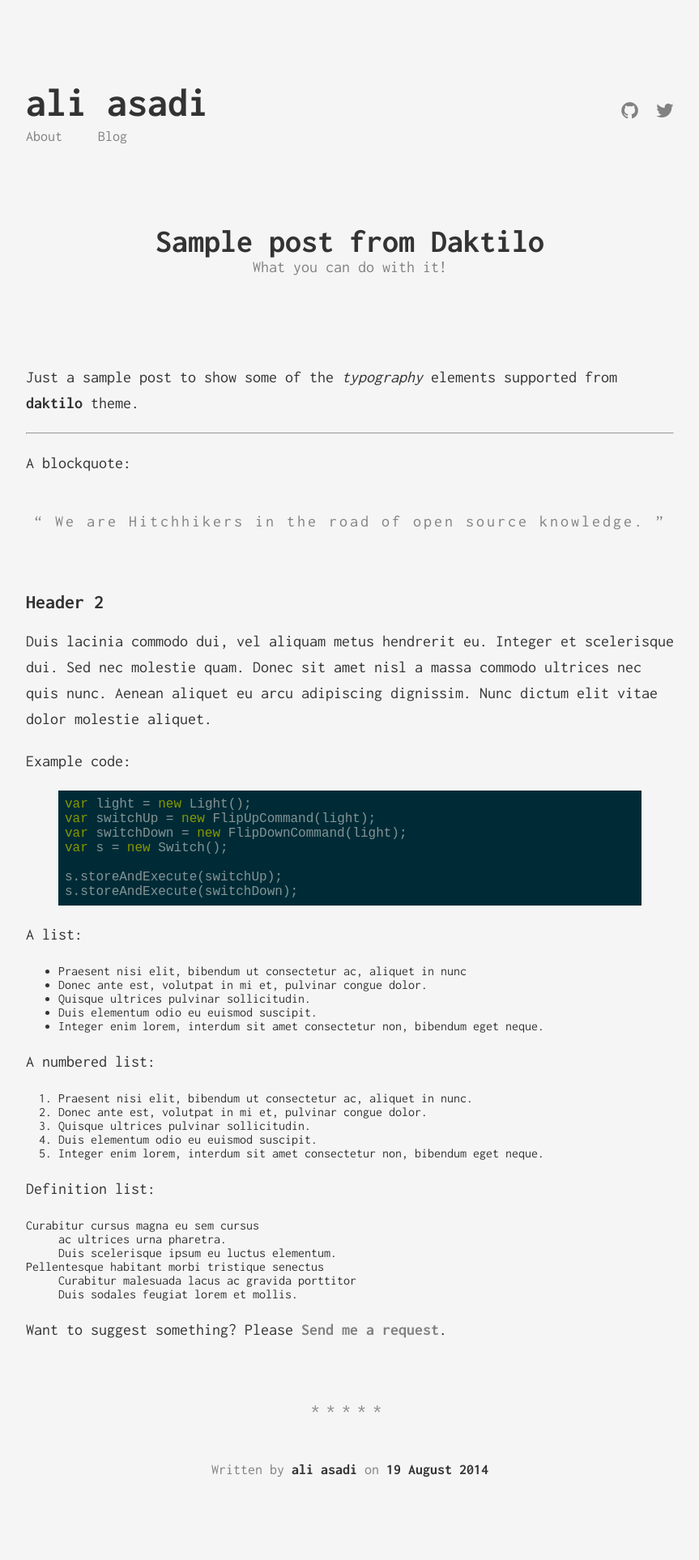
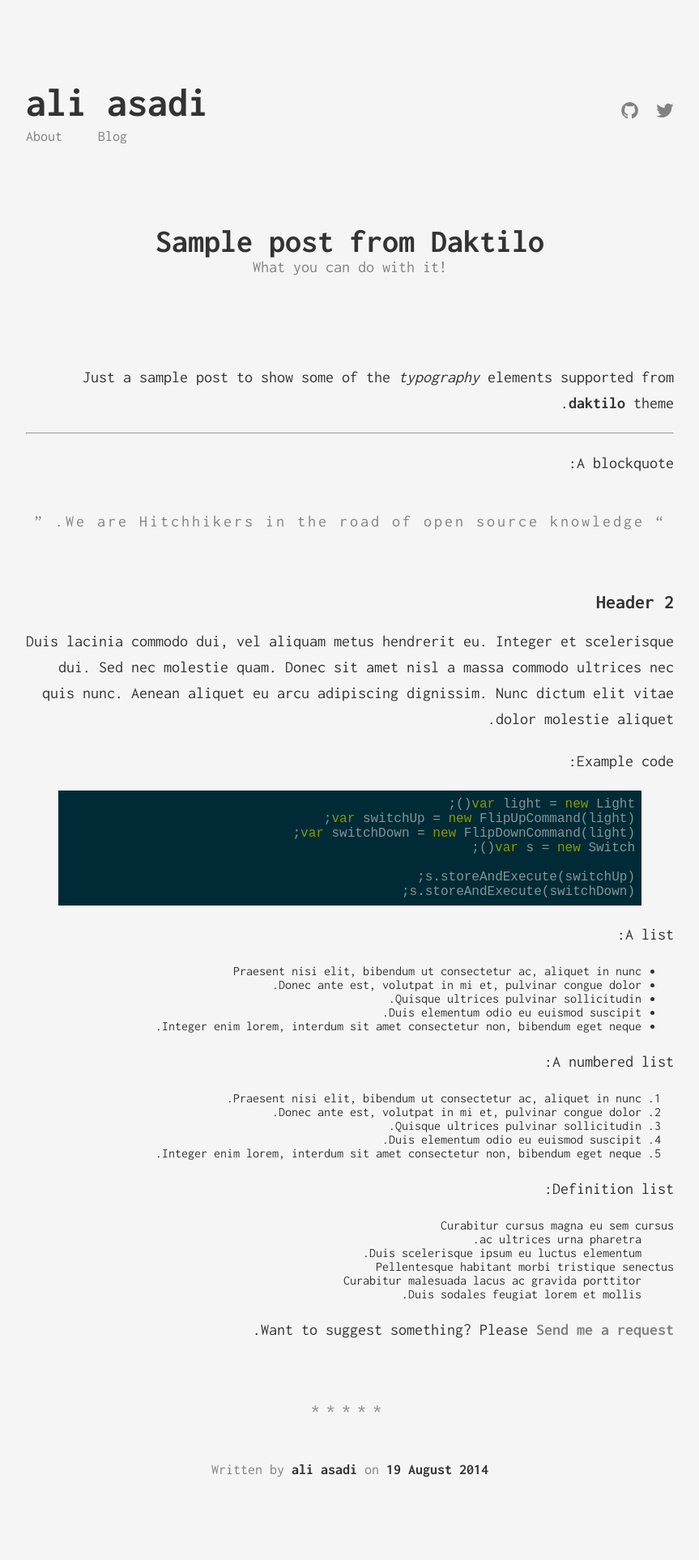
Before and after one commit to iamaliasadi/iamaliasadi.github.io, a Jekyll site: the page built from _posts/2015-09-08-sample-post.markdown, in a window 1280 px wide. Shown: the whole page at 81% size, without its empty margins (208-1071 px from the left). Built offline with Jekyll 4.4.1, drawn with Linux system fonts in a browser that asks for light colours.

Commit message:
change about

```diff
--- a/_includes/meta_tags/sharing.html
+++ b/_includes/meta_tags/sharing.html
@@ -9,9 +9,6 @@
 <meta name="twitter:description" content="{{ description }}" />
 <meta name="twitter:image" content="{{ site.url }}{{ cover }}" />
 
-<!-- Google plus -->
-<meta name="author" content="{{ site.author.googleplus }}">
-<link rel="author" href="{{ site.author.googleplus }}">
 
 <!-- Open Graph -->
 <meta property="og:locale" content="{{ site.lang }}">
--- a/_layouts/post.html
+++ b/_layouts/post.html
@@ -3,7 +3,7 @@ layout: default
 ---
 {% include post/title.html %}
 
-<div class="content">
+<div class="content" dir="rtl">
     {{ content }}
 </div>
 
```
